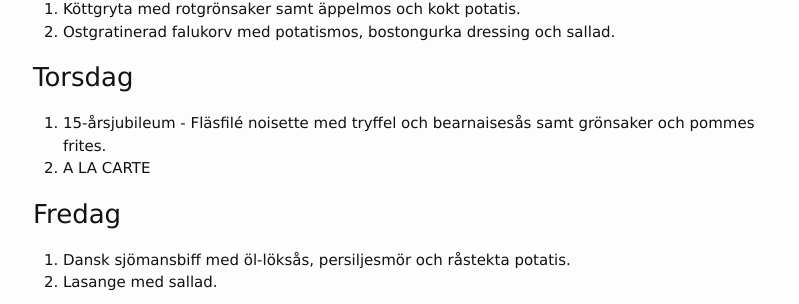
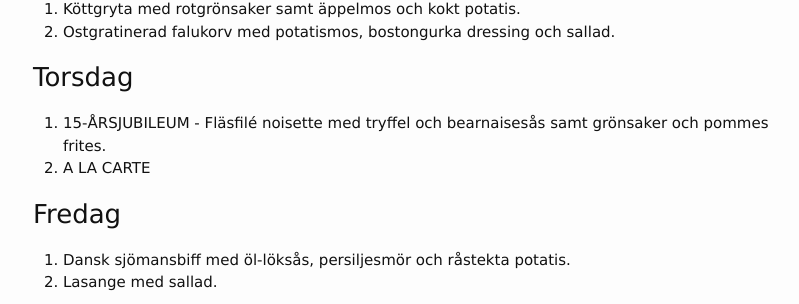
Before and after one commit to FarInn62/farinn62.github.io, a Jekyll site: the page built from lunch.md, in a window 1280 px wide. Shown: the part 506-810 px from the top of the page, without its empty margins (237-1036 px from the left). Built offline with Jekyll 4.4.1, drawn with Linux system fonts in a browser that asks for light colours.

```diff
--- a/lunch.md
+++ b/lunch.md
@@ -23,7 +23,7 @@ Alla rätter: 80:- Take away: 70:-
 2. Ostgratinerad falukorv med potatismos, bostongurka dressing och sallad.
 
 ### Torsdag
-1. 15-årsjubileum -
+1. 15-ÅRSJUBILEUM -
    Fläsfilé noisette med tryffel och bearnaisesås samt grönsaker och pommes frites.
 2. A LA CARTE
 
```
